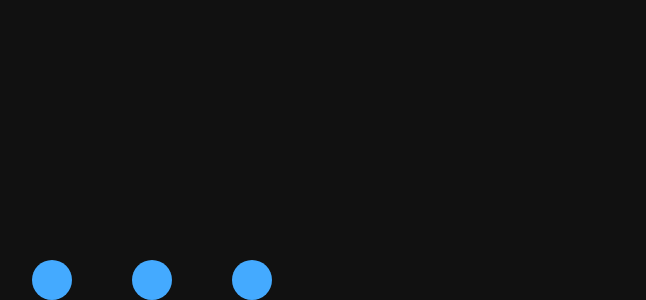
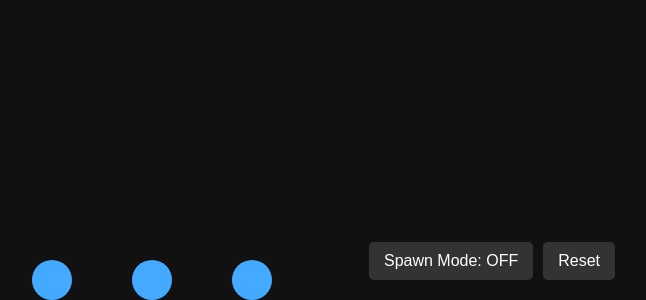
Before and after one commit to glubtubis-wepal/Physics-engine, a plain HTML site: page index.html in a window 1280 px wide. Shown: the part 500-800 px from the top of the page, without its empty margins (148-794 px from the left). Drawn offline with Linux system fonts and the light colour scheme.

Commit message:
Change title and add UI for game controls
Updated the title and added UI elements for game controls.

```diff
--- a/index.html
+++ b/index.html
@@ -3,8 +3,7 @@
 <head>
   <meta charset="UTF-8">
   <meta name="viewport" content="width=device-width, initial-scale=1.0, user-scalable=no">
-  <title>Drag & Throw Physics</title>
-
+  <title>Mobile Physics Game</title>
   <style>
     html, body {
       margin: 0;
@@ -13,16 +12,38 @@
       background: #111;
       touch-action: none;
     }
-
     canvas {
       display: block;
+    }
+    #ui {
+      position: fixed;
+      bottom: 20px;
+      left: 50%;
+      transform: translateX(-50%);
+      display: flex;
+      gap: 10px;
+    }
+    button {
+      padding: 10px 15px;
+      font-size: 16px;
+      border: none;
+      border-radius: 5px;
+      background: #333;
+      color: white;
+    }
+    button:active {
+      background: #555;
     }
   </style>
 </head>
 <body>
 
-  <canvas id="game"></canvas>
-  <script src="main.js"></script>
+<canvas id="game"></canvas>
+<div id="ui">
+  <button id="spawnMode">Spawn Mode: OFF</button>
+  <button id="reset">Reset</button>
+</div>
+<script src="main.js"></script>
 
 </body>
 </html>
```
